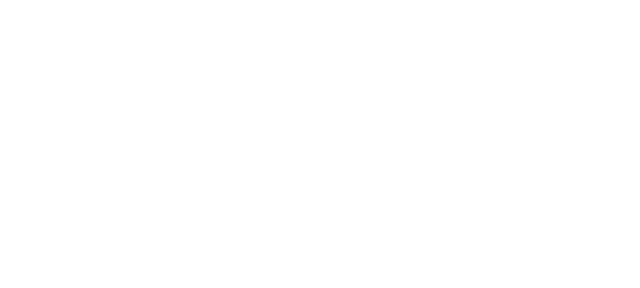
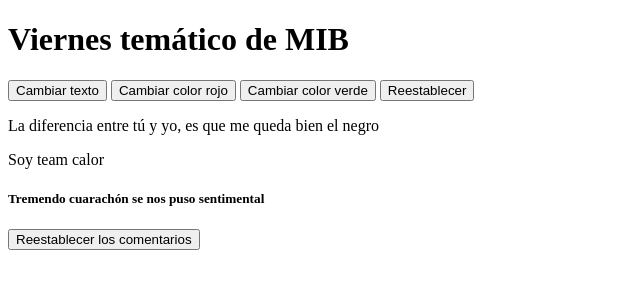
Before and after one commit to fernandoj0/ch34-sesiones, a plain HTML site: page cs/cs07/index.html in a window 1280 px wide. Shown: the whole page, without its empty margins (0-640 px from the left). Drawn offline with Linux system fonts and the light colour scheme.

Commit message:
10-nov-2023

```diff
--- a/cs/cs07/index.html
+++ b/cs/cs07/index.html
@@ -2,15 +2,67 @@
 <html lang="en">
 <head>
     <meta charset="UTF-8">
-    <meta http-equiv="X-UA-Compatible" content="IE=edge">
     <meta name="viewport" content="width=device-width, initial-scale=1.0">
     <title>Document</title>
     <script>
         console.log("Sesion web07");
-        console.log("CH34");
+        console.log("Ch34");
     </script>
+
 </head>
 <body>
+    <h1 id="principal-title">Viernes temático de MIB</h1>
+    <button onclick="changeText()">Cambiar texto</button>
+    <button onclick="changeColorHandler('red')">Cambiar color rojo</button>
+    <!-- Botón que cambia el texto a verde -->
+    <button onclick="changeColorHandler('green')">Cambiar color verde</button>
+    <!-- Botón que reestablesca (negro) el texto -->
+    <button onclick="changeColorHandler('black')">Reestablecer</button>
+    <br>
+    <p class="description" onclick="changeColorToWhite(this)">La diferencia entre tú y yo, es que me queda bien el negro</p>
+    <p class="description" onclick="changeColorToWhite(this)">Soy team calor</p>
+    <h5 class="description" onclick="changeColorToWhite(this)">Tremendo cuarachón se nos puso sentimental</h5>
+    <button onclick="resetText()">Reestablecer los comentarios</button>
+
+   <!--Si se selecciona una eqtiqueta que quieres cambiar: ctrl + d seleccionas ambas etiquetas-->
+
+   <script>
+
+        function changeColorToWhite( element ){
+            console.log(element);
+            element.style.color = "white";
+        }
+
+        function changeText() {
+            const refTitle = getReferenceTitle();
+            console.log(refTitle);
+            console.log(typeof refTitle);
+            refTitle.innerHTML = "Me llamo <em>M</em> ";
+        }
+
+        function changeColorHandler(color) {
+            const refTitle = getReferenceTitle();
+            // refTitle.style.color = color;
+            changeColorOfReference( refTitle, color);
+        }
+
+        function changeColorOfReference(reference , color){
+            reference.style.color = color;
+        }
+
+        function getReferenceTitle(){
+            return document.getElementById("principal-title");
+        }//<!--Esta funcon es para que si se modifica el titulo solo se tenga que modificar esta funcion y no afecte las demas funciones-->
+
+        function resetText(){
+            const refTexts = document.getElementsByClassName("description");
+            console.log(refTexts);
+            for (let index = 0; index < refTexts.length; index++) {
+                changeColorOfReference(refTexts[index], "black");
+            }
+        }
+
+    </script>
 
 </body>
 </html>
```
